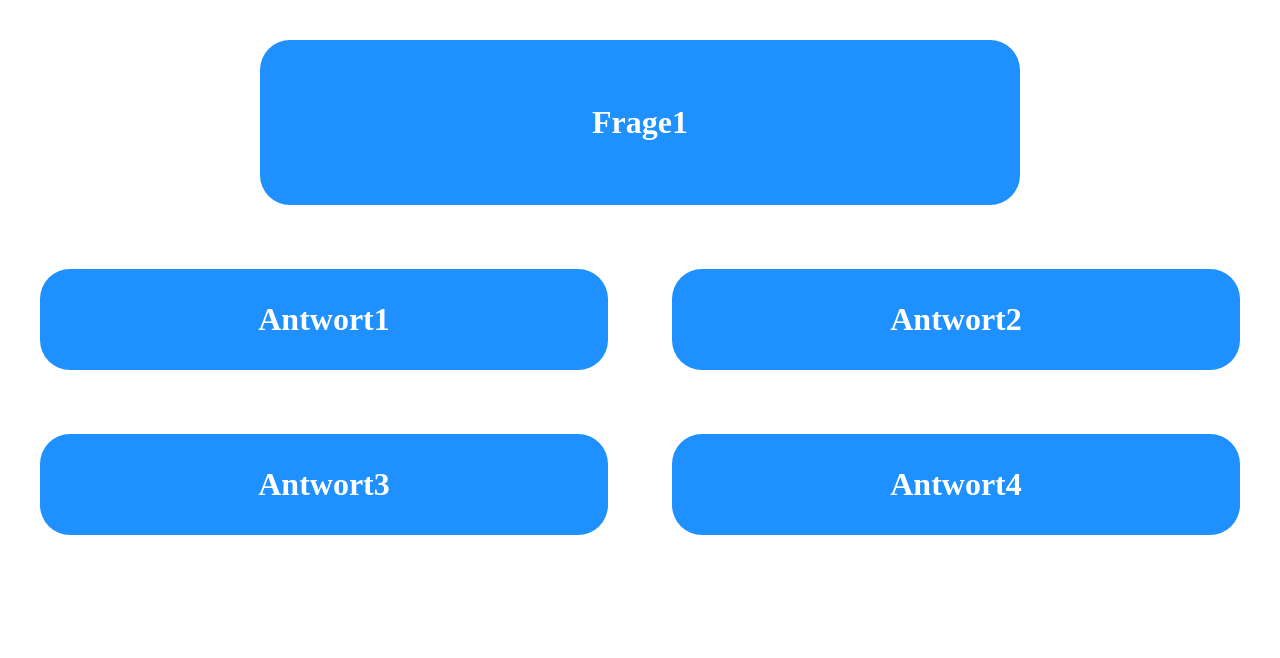
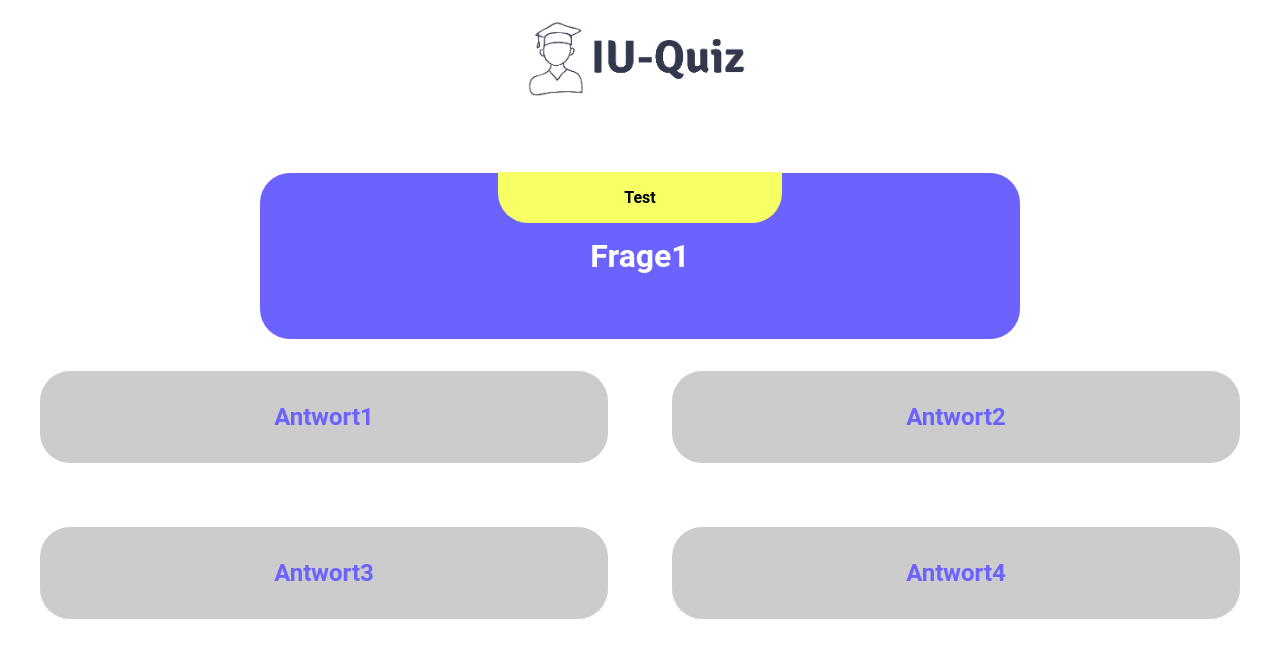
Before and after one commit to Chainsee/iu-quiz, an Angular app: page /game in a window 1280 px wide. Shown: the top 658 px of the page. Built offline with nearby package versions, Linux system fonts and the light colour scheme.

Commit message:
game style angepasst

```diff
--- a/src/app/game/game.component.html
+++ b/src/app/game/game.component.html
@@ -1,7 +1,6 @@
-<div class="panel">
-  <div class="kategorie">{{fragen[0].kategorie}}</div>
-  <div class="frage">{{ fragen[0].frage }}</div>
-</div>
+<img class="logo" src="../../assets/images/IU-Quiz_Logo.png" alt="Logo">
+<div class="kategorie"><span class="kategorie_text">{{ fragen[0].kategorie }}</span></div>
+<div class="frage">{{ fragen[0].frage }}</div>
 <div class="panel">
   <div class="antwort">{{ fragen[0].antwort[0] }}</div>
   <div class="antwort">{{ fragen[0].antwort[1] }}</div>
--- a/src/app/game/game.component.scss
+++ b/src/app/game/game.component.scss
@@ -1,20 +1,62 @@
+$yellow-color: #F6FF63;
+$purple-color: #6C63FF;
+$grey-color: #CCCCCC;
+$black-color: #000000;
+
 .panel{
   display: flex;
   justify-content: center;
 }
 
+.logo{
+  display: block;
+  margin-left: auto;
+  margin-right: auto;
+  width: 20%;
+  height: 30%;
+  align-items: center;
+}
+
+.kategorie{
+  position: relative;
+  top: 3.1rem;
+  display: block;
+  margin-left: auto;
+  margin-right: auto;
+  padding: 1rem;
+  display: flex;
+  align-items: center;
+  width: 20%;
+  height: 10%;
+  background-color: $yellow-color;
+  border-radius: 0 0 30px 30px;
+}
+
+.kategorie_text{
+  font-family: 'Roboto', sans-serif;
+  font-size: 1rem;
+  font-weight: bold;
+  color: $black-color;
+  display: block;
+  margin-left: auto;
+  margin-right: auto;
+}
+
 .frage{
+  display: block;
+  margin-left: auto;
+  margin-right: auto;
   padding: 4rem;
-  margin: 2rem;
   display: flex;
   justify-content: center;
   align-items: center;
+  font-family: 'Roboto', sans-serif;
   width: 50%;
   height: 50%;
   font-size: 2em;
   font-weight: bold;
   color: white;
-  background-color: #1e90ff;
+  background-color: $purple-color;
   border-radius: 30px;
 }
 
@@ -24,12 +66,13 @@
   display: flex;
   justify-content: center;
   align-items: center;
+  font-family: 'Roboto', sans-serif;
   width: 50%;
   height: 50%;
-  font-size: 2em;
+  font-size: 1.5rem;
   font-weight: bold;
-  color: white;
-  background-color: #1e90ff;
+  color: $purple-color  ;
+  background-color: $grey-color;
   border-radius: 30px;
   cursor: pointer;
   transition: all 0.3s ease-in-out;
--- a/src/app/game/game.component.ts
+++ b/src/app/game/game.component.ts
@@ -10,7 +10,7 @@ import { CommonModule } from '@angular/common';
 })
 export class GameComponent {
   fragen: frage[] = [
-    {frage: "Frage1", antwort: ["Antwort1", "Antwort2", "Antwort3", "Antwort4"], korrekteAntwort: 1},
+    {frage: "Frage1", antwort: ["Antwort1", "Antwort2", "Antwort3", "Antwort4"], korrekteAntwort: 1, kategorie: "Test"},
     {frage: "Frage2", antwort: ["Antwort1", "Antwort2", "Antwort3", "Antwort4"], korrekteAntwort: 2},
     {frage: "Frage3", antwort: ["Antwort1", "Antwort2", "Antwort3", "Antwort4"], korrekteAntwort: 3},
     {frage: "Frage4", antwort: ["Antwort1", "Antwort2", "Antwort3", "Antwort4"], korrekteAntwort: 4},
```
Also changed, not shown: src/assets/images/IU-Quiz_Logo.png (added).
